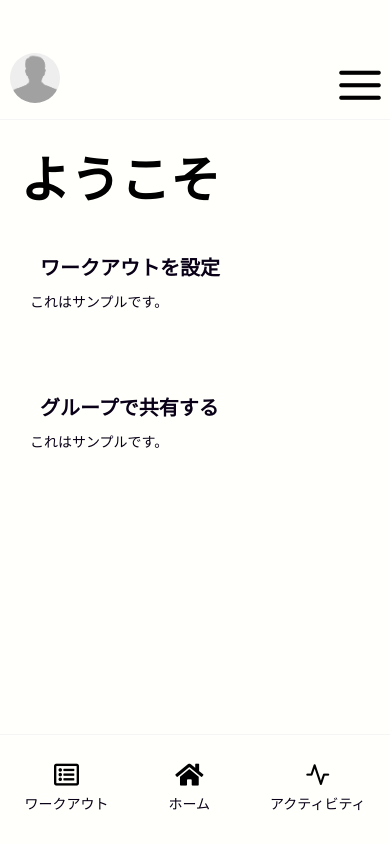
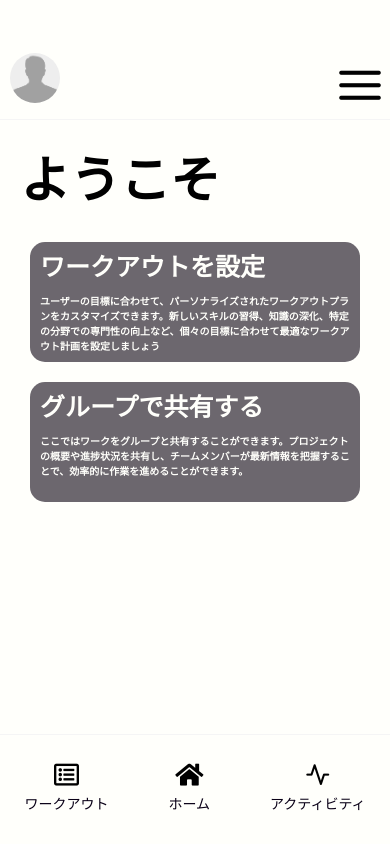
Before and after one commit to AatsuTakahashi/WorkoutNavigator, a React Native app: screen /Home in a window 390 px wide. Built offline with nearby package versions, Linux system fonts and the light colour scheme.

Commit message:
[add]: Home画面のContent内Message変更

```diff
--- a/src/components/atoms/message/HomeContentMessage.module.ts
+++ b/src/components/atoms/message/HomeContentMessage.module.ts
@@ -3,6 +3,6 @@ import { COLOR_CODE } from '../../../constants/ColorCode';
 
 export const ContentMessageStyle = StyleSheet.create({
   contentText: {
-    color: COLOR_CODE.JET_BLACK,
+    // color: COLOR_CODE.JET_BLACK,
   },
 });
--- a/src/components/molecules/home/HomeContent.module.ts
+++ b/src/components/molecules/home/HomeContent.module.ts
@@ -9,11 +9,19 @@ export const HomeContentStyle = StyleSheet.create({
     marginRight: 30,
     borderRadius: 15,
     height: 120,
-    backgroundColor: COLOR_CODE.GRAYISH_WHITE,
+    backgroundColor: COLOR_CODE.STEEL_COLOR,
   },
   TitleText: {
-    fontSize: 20,
+    fontSize: 25,
+    fontWeight: 'bold',
+    paddingLeft: 10,
+    paddingTop: 5,
+    color: COLOR_CODE.WHITE,
+  },
+  ExplanationText: {
+    fontSize: 10,
     fontWeight: 'bold',
     padding: 10,
+    color: COLOR_CODE.WHITE,
   },
 });
--- a/src/components/molecules/home/SettingWorkOut.tsx
+++ b/src/components/molecules/home/SettingWorkOut.tsx
@@ -10,7 +10,9 @@ const SettingWorkOut = () => {
       <Text style={HomeContentStyle.TitleText}>
         <HomeContentMessage message={SETTING_MESSAGE.TITLE} />
       </Text>
-      <HomeContentMessage message={SETTING_MESSAGE.TEXT} />
+      <Text style={HomeContentStyle.ExplanationText}>
+        <HomeContentMessage message={SETTING_MESSAGE.EXPLANATION} />
+      </Text>
     </View>
   );
 };
--- a/src/components/molecules/home/ShareGroup.tsx
+++ b/src/components/molecules/home/ShareGroup.tsx
@@ -10,7 +10,9 @@ const ShareGroup = () => {
       <Text style={HomeContentStyle.TitleText}>
         <HomeContentMessage message={SHARE_GROUP_MESSAGE.TITLE} />
       </Text>
-      <HomeContentMessage message={SHARE_GROUP_MESSAGE.TEXT} />
+      <Text style={HomeContentStyle.ExplanationText}>
+        <HomeContentMessage message={SHARE_GROUP_MESSAGE.EXPLANATION} />
+      </Text>
     </View>
   );
 };
--- a/src/constants/Message.ts
+++ b/src/constants/Message.ts
@@ -1,9 +1,11 @@
 export const WELCOME_MESSAGE = 'ようこそ';
 export const SETTING_MESSAGE = {
   TITLE: 'ワークアウトを設定',
-  TEXT: 'これはサンプルです。',
+  EXPLANATION:
+    'ユーザーの目標に合わせて、パーソナライズされたワークアウトプランをカスタマイズできます。新しいスキルの習得、知識の深化、特定の分野での専門性の向上など、個々の目標に合わせて最適なワークアウト計画を設定しましょう',
 };
 export const SHARE_GROUP_MESSAGE = {
   TITLE: 'グループで共有する',
-  TEXT: 'これはサンプルです。',
+  EXPLANATION:
+    'ここではワークをグループと共有することができます。プロジェクトの概要や進捗状況を共有し、チームメンバーが最新情報を把握することで、効率的に作業を進めることができます。',
 };
```
